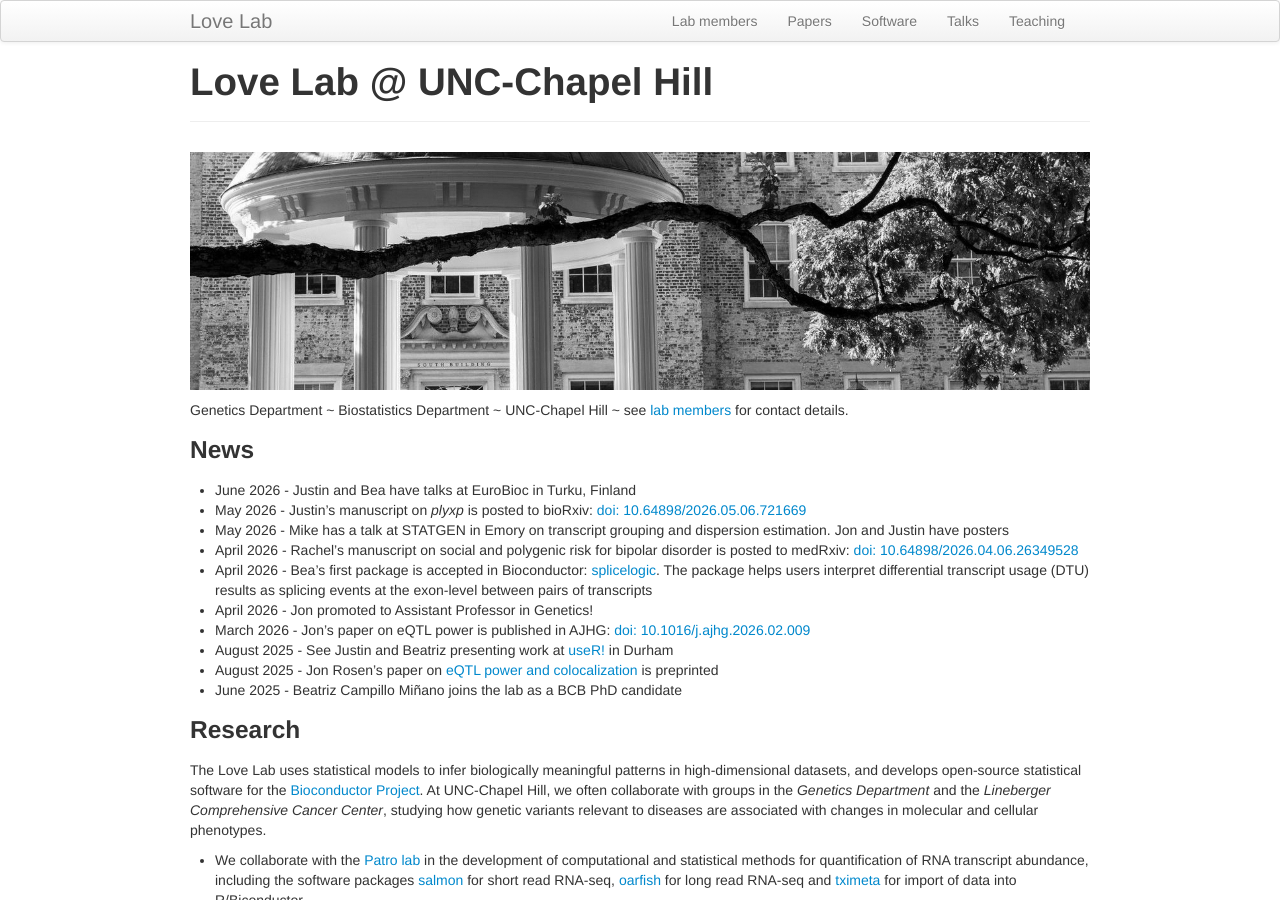
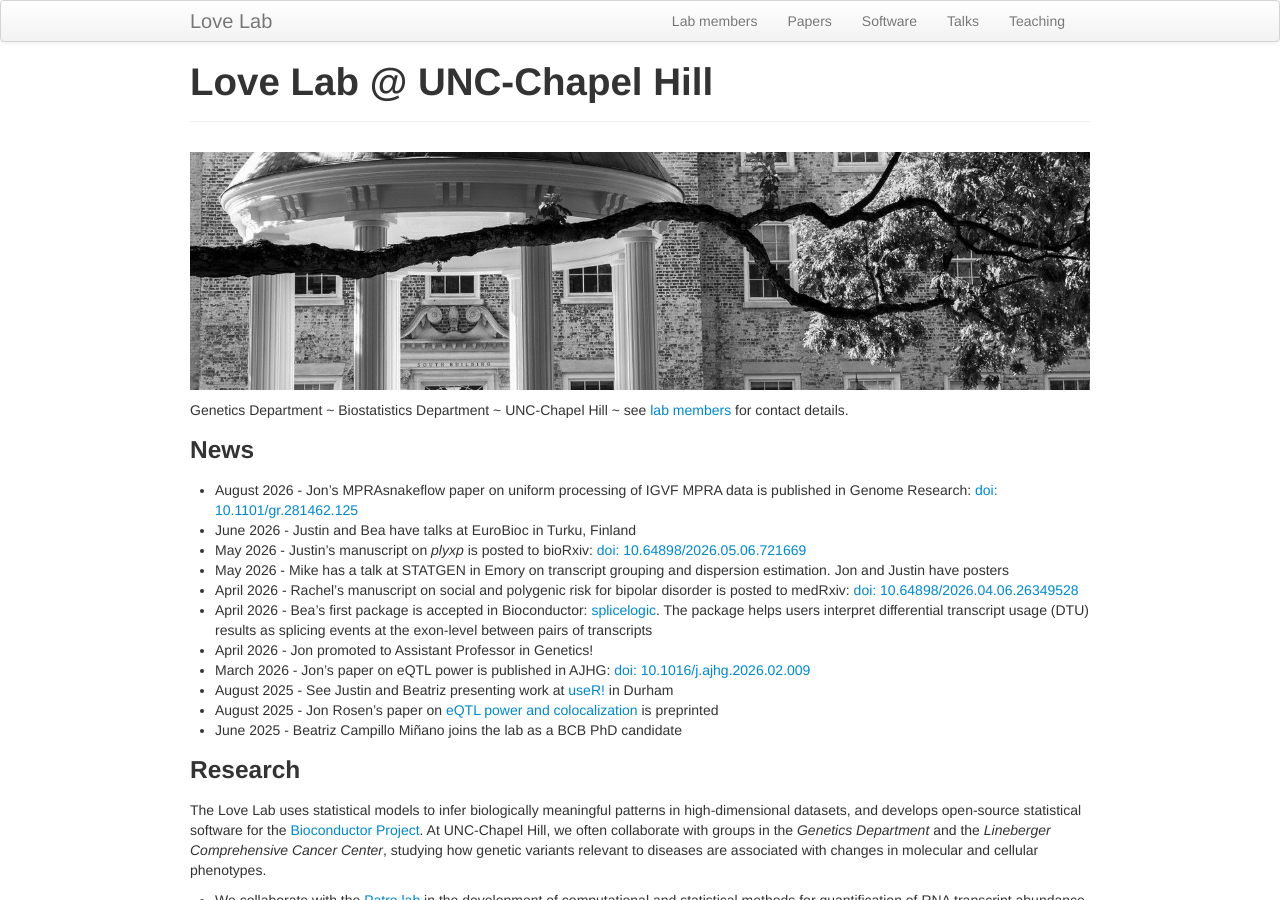
Before and after one commit to mikelove/mikelove.github.io, a Jekyll site: the page built from index.md, in a window 1280 px wide and 900 px high. Built offline with Jekyll 4.4.1, drawn with Linux system fonts in a browser that asks for light colours.

Commit message:
update w Jon's paper

```diff
--- a/index.md
+++ b/index.md
@@ -14,6 +14,8 @@ see [lab members](pages/lab.html) for contact details.
 
 ### News
 
+* August 2026 - Jon's MPRAsnakeflow paper on uniform processing of IGVF MPRA data is published in Genome Research:
+  [doi: 10.1101/gr.281462.125](https://doi.org/10.1101/gr.281462.125)
 * June 2026 - Justin and Bea have talks at EuroBioc in Turku, Finland
 * May 2026 - Justin's manuscript on _plyxp_ is posted to bioRxiv:
   [doi: 10.64898/2026.05.06.721669](https://doi.org/10.64898/2026.05.06.721669)
```
Also changed, not shown: pages/papers.md (+8 -6 lines).
